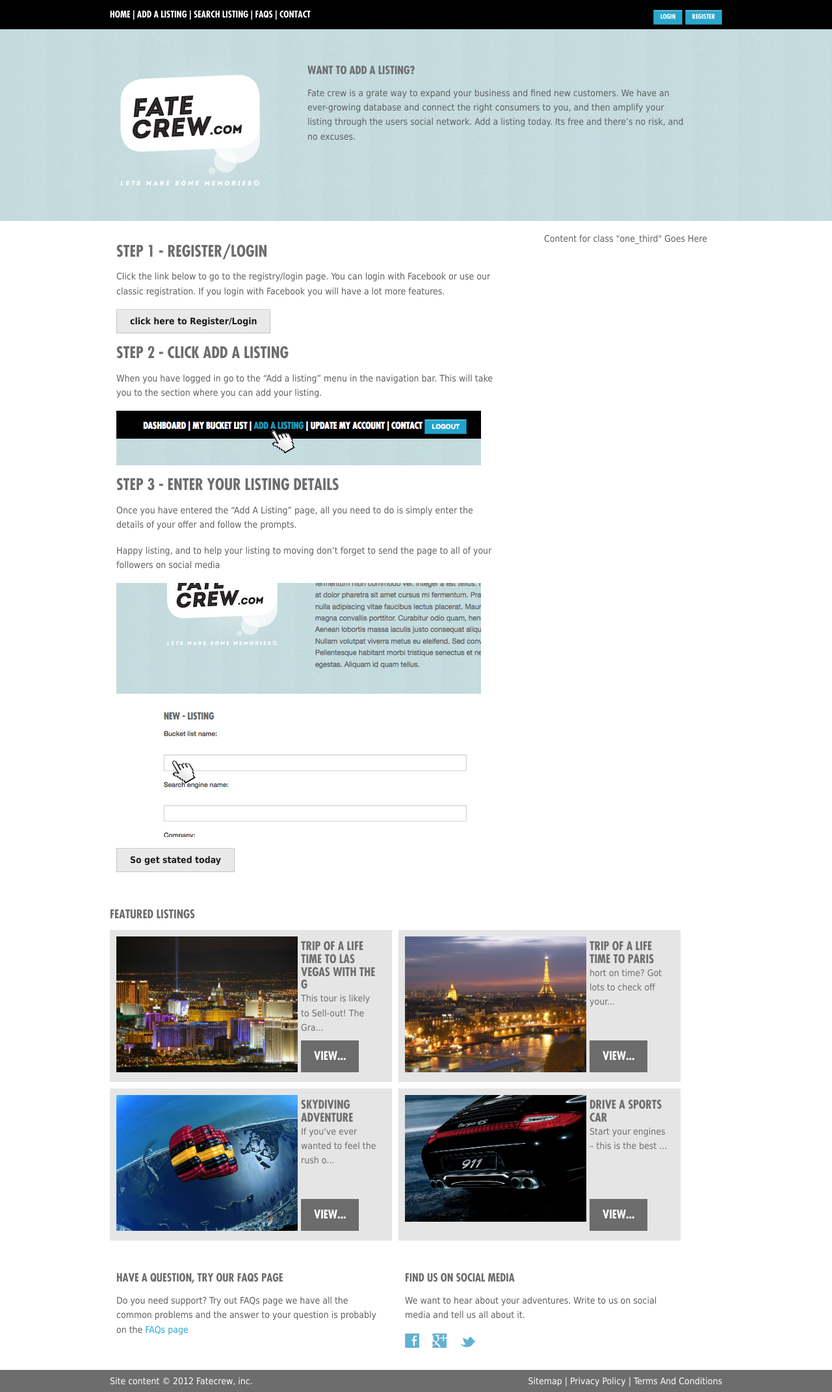
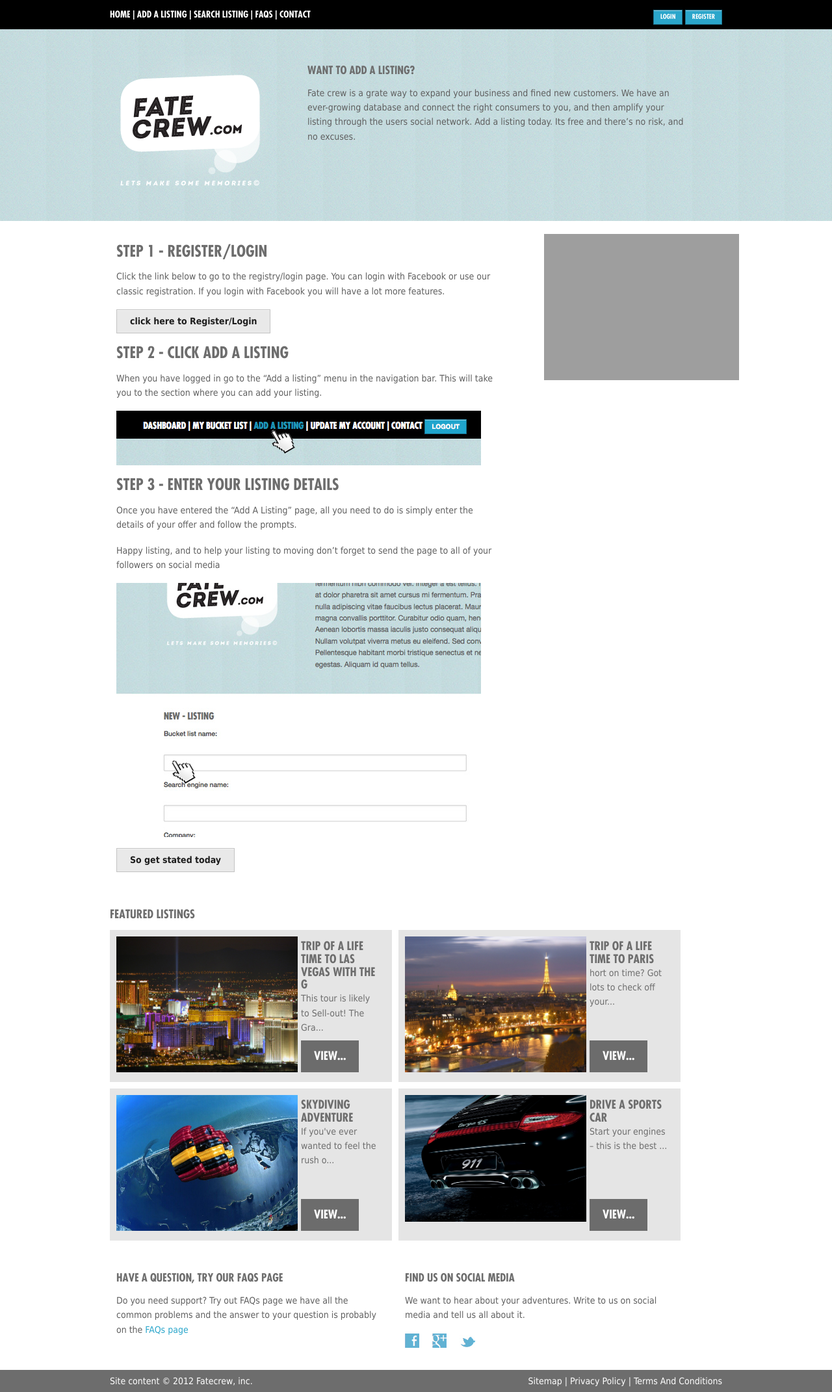
Before and after one commit to chrisevansau/production.fatecrew, a CodeIgniter app: page /how-to-add-a-listing in a window 1280 px wide. Shown: the whole page at 65% size. Run offline with CodeIgniter, Linux system fonts and the light colour scheme; data comes from the database, SQL or seed files in the repository; data that the repository does not hold is empty; some libraries are stand-ins or nearby versions; grey boxes are pictures that could not be loaded.

Commit message:
add ad on the how to page

```diff
--- a/application/views/mylist/howtoadd.php
+++ b/application/views/mylist/howtoadd.php
@@ -44,7 +44,8 @@ Happy listing, and to help your listing to moving don’t forget to send the pag
 
   </div>
   <div class="one_third">
-    <div class="ad">Content for  class "one_third" Goes Here</div>
+    <div class="ad"><a href="http://www.kqzyfj.com/click-7554568-11848784" target="_top">
+<img src="http://www.ftjcfx.com/image-7554568-11848784" width="400" height="600" alt="" border="0"/></a></div>
   </div>
   <div class="clear">&nbsp;</div>
   </div>
```
